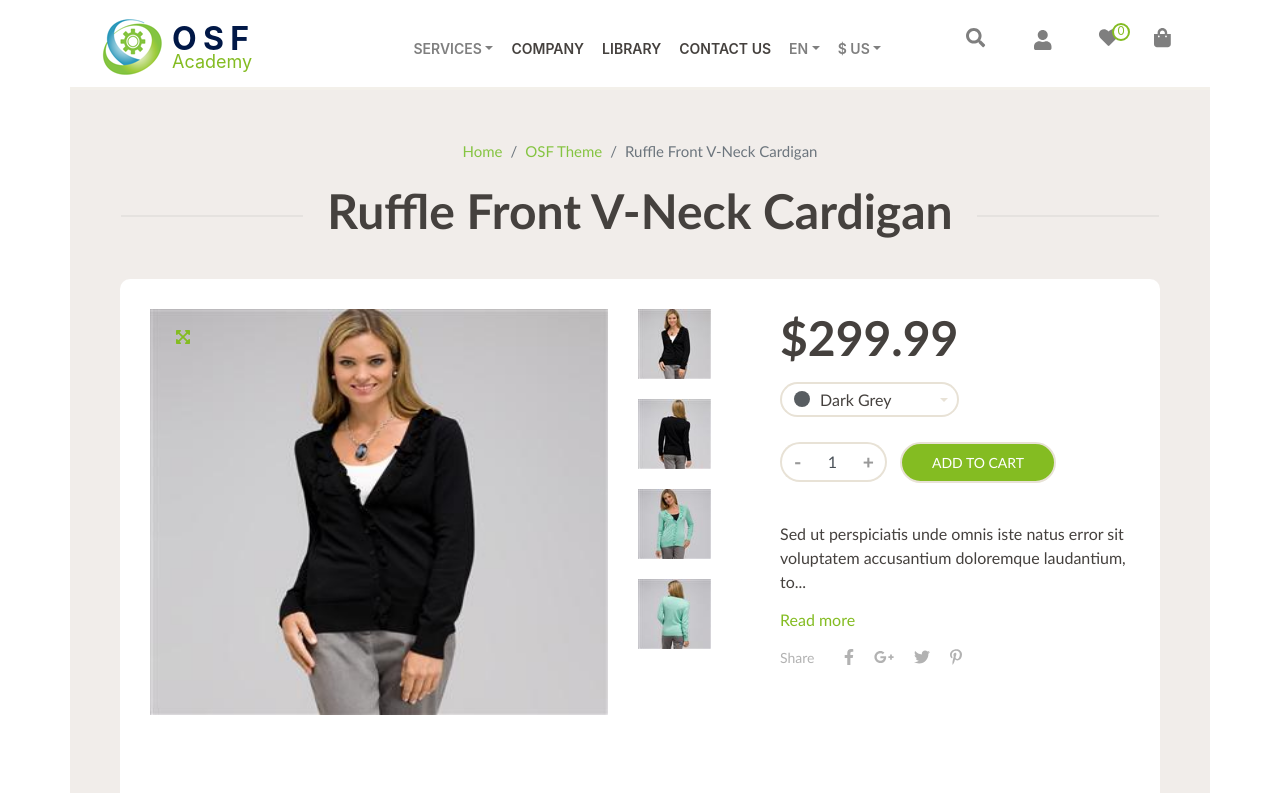
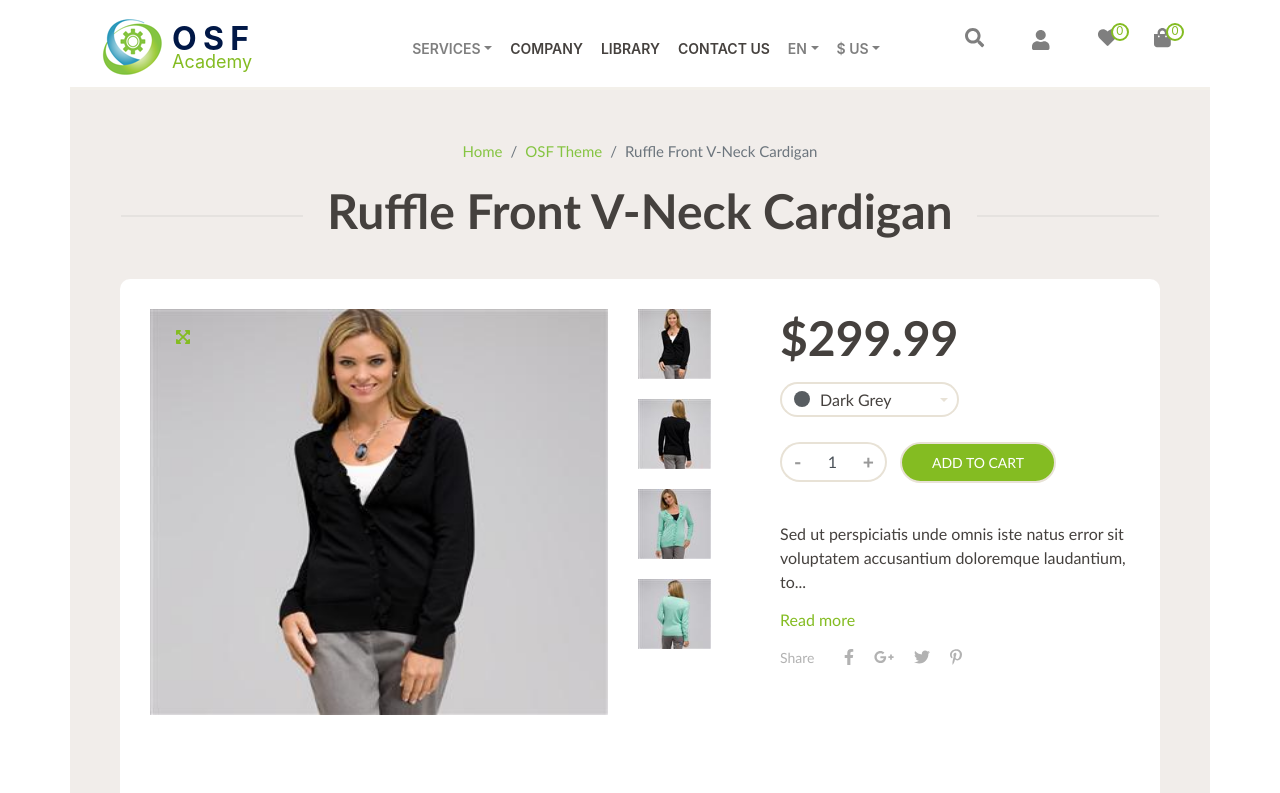
Before and after one commit to Jullut/ECommerce-React, a React (Create React App) app: page /cardigan in a window 1280 px wide. Shown: the top 793 px of the page. Built offline with nearby package versions, Linux system fonts and the light colour scheme.

Commit message:
added cart list functionality

```diff
--- /dev/null
+++ b/src/components/CartNavList/CartNavList.module.scss
@@ -0,0 +1,19 @@
+.quantity {
+    border: 2px solid #84bc22;
+    background-color: #ffffff;
+    width: 18px;
+    height: 18px;
+    border-radius: 50%;
+    position: relative;
+    bottom: 30px;
+    left: 13px;
+
+        span {
+            color: #84bc22;
+            font-size: 12px;
+            width: 6px;
+            height: 8px;
+            position: relative;
+            bottom: 11px;
+        }
+}
--- /dev/null
+++ b/src/components/CartNavList/index.js
@@ -0,0 +1,19 @@
+import React, { useContext } from 'react';
+import { CartContext } from '../Contexts/CartContext';
+import styles from './CartNavList.module.scss';
+import { FontAwesomeIcon } from '@fortawesome/react-fontawesome';
+import { faShoppingBag } from '@fortawesome/free-solid-svg-icons';
+
+const CartNavList = () => {
+	const { itemsQuantity } = useContext(CartContext);
+	return (
+		<div>
+			<FontAwesomeIcon icon={faShoppingBag} />
+			<div className={styles.quantity}>
+				<span>{itemsQuantity}</span>
+			</div>
+		</div>
+	);
+};
+
+export default CartNavList;
--- /dev/null
+++ b/src/components/Contexts/CartContext.js
@@ -0,0 +1,15 @@
+import React, { useState, createContext } from 'react';
+
+export const CartContext = createContext();
+
+const CartContextProvider = (props) => {
+	const [ itemsQuantity, setItemsQuantity ] = useState(0);
+
+	const addItem = () => {
+		setItemsQuantity(itemsQuantity + 1);
+	};
+
+	return <CartContext.Provider value={{ itemsQuantity, addItem }}>{props.children}</CartContext.Provider>;
+};
+
+export default CartContextProvider;
--- a/src/components/Header/index.js
+++ b/src/components/Header/index.js
@@ -3,7 +3,7 @@ import styles from './Header.module.scss';
 import cx from 'classnames';
 import { Link } from 'react-router-dom';
 import { FontAwesomeIcon } from '@fortawesome/react-fontawesome';
-import { faSearch, faHeart, faShoppingBag } from '@fortawesome/free-solid-svg-icons';
+import { faSearch, faShoppingBag } from '@fortawesome/free-solid-svg-icons';
 import Navbar from 'react-bootstrap/Navbar';
 import Nav from 'react-bootstrap/Nav';
 import NavDropdown from 'react-bootstrap/NavDropdown';
@@ -12,6 +12,7 @@ import Row from 'react-bootstrap/Row';
 import Col from 'react-bootstrap/Col';
 import RegistrationForm from '../RegistrationForm/';
 import WishList from '../WishList/';
+import CartNavList from '../CartNavList/';
 
 const Header = () => {
 	return (
@@ -152,7 +153,7 @@ const Header = () => {
 							</Nav.Item>
 							<Nav.Item>
 								<Nav.Link className={cx(styles.navIcons, 'd-none d-md-block')} href="#">
-									<FontAwesomeIcon icon={faShoppingBag} />
+									<CartNavList />
 								</Nav.Link>
 							</Nav.Item>
 						</Nav>
--- a/src/components/Items/index.js
+++ b/src/components/Items/index.js
@@ -1,5 +1,6 @@
 import React, { useContext } from 'react';
 import { WishContext } from '../Contexts/WishContext';
+import { CartContext } from '../Contexts/CartContext';
 import '../../assets/globalStyles/style.scss';
 import styles from './Items.module.scss';
 import { FontAwesomeIcon } from '@fortawesome/react-fontawesome';
@@ -8,6 +9,7 @@ import Card from 'react-bootstrap/Card';
 
 const Items = ({ itemsToRender }) => {
 	const { addWish } = useContext(WishContext);
+	const { addItem } = useContext(CartContext);
 
 	return (
 		<div>
@@ -19,7 +21,7 @@ const Items = ({ itemsToRender }) => {
 						<Card.Text className={styles.cardPrice}>{price}</Card.Text>
 					</Card.Body>
 					<div className={styles.overlay}>
-						<div className={styles.plus}>
+						<div className={styles.plus} onClick={() => addItem()}>
 							<FontAwesomeIcon icon={faPlus} />
 						</div>
 						<div className={styles.heart} onClick={() => addWish()}>
--- a/src/components/Layout/index.js
+++ b/src/components/Layout/index.js
@@ -4,15 +4,18 @@ import '../../assets/globalStyles/style.scss';
 import Header from '../Header';
 import Footer from '../Footer';
 import WishContextProvider from '../Contexts/WishContext';
+import CartContextProvider from '../Contexts/CartContext';
 
 export const Layout = ({ children }) => {
 	return (
 		<div className="App">
-			<WishContextProvider>
-				<Header />
-				{children}
-				<Footer />
-			</WishContextProvider>
+			<CartContextProvider>
+				<WishContextProvider>
+					<Header />
+					{children}
+					<Footer />
+				</WishContextProvider>
+			</CartContextProvider>
 		</div>
 	);
 };
--- a/src/components/PopularItems/index.js
+++ b/src/components/PopularItems/index.js
@@ -1,4 +1,4 @@
-import React, { useState } from 'react';
+import React, { useState, useContext } from 'react';
 import styles from './PopularItems.module.scss';
 import myJson from '../cardInformation.json';
 import { Link } from 'react-router-dom';
@@ -13,6 +13,7 @@ import CustomCard from '../CustomCard';
 import Carousel from 'react-bootstrap/Carousel';
 import cx from 'classnames';
 import Items from '../Items';
+import { CartContext } from '../Contexts/CartContext';
 
 const items = [ ...myJson ];
 const itemsPerPage = 4;
@@ -21,6 +22,7 @@ let arrayForHoldingItems = [];
 const PopularItems = () => {
 	const [ itemsToShow, setItemsToShow ] = useState([]);
 	const [ next, setNext ] = useState(4);
+	const { addItem } = useContext(CartContext);
 
 	const loopWithSlice = (start, end) => {
 		const slicedItems = items.slice(start, end);
@@ -98,7 +100,7 @@ const PopularItems = () => {
 										<Link to="/cardigan">Hay - About A Lounge Chair AAL 93</Link>
 									</Card.Title>
 									<Card.Text>
-										<button className={styles.cardBtn}>
+										<button className={styles.cardBtn} onClick={() => addItem()}>
 											<span className={styles.cardBtnPrice}>$659.55</span>
 											<span className={styles.cardBtnText}>Buy now</span>
 										</button>
```
